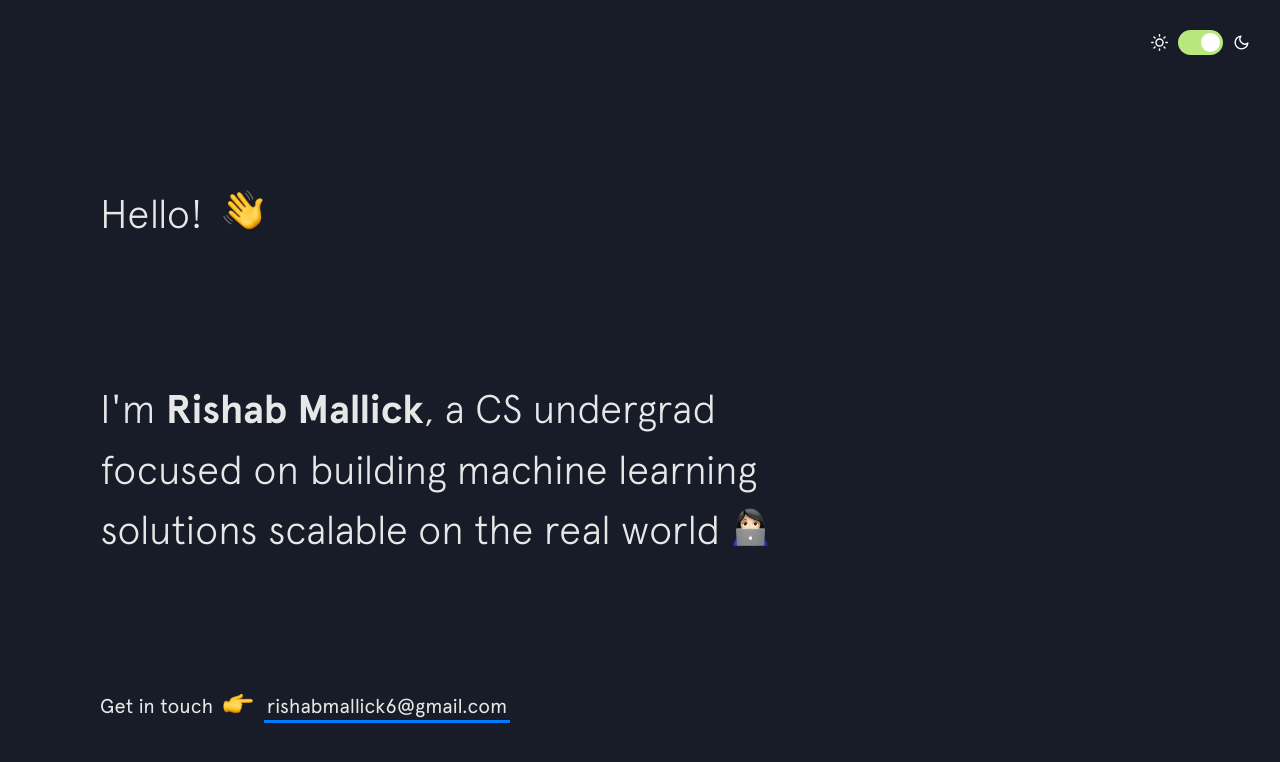
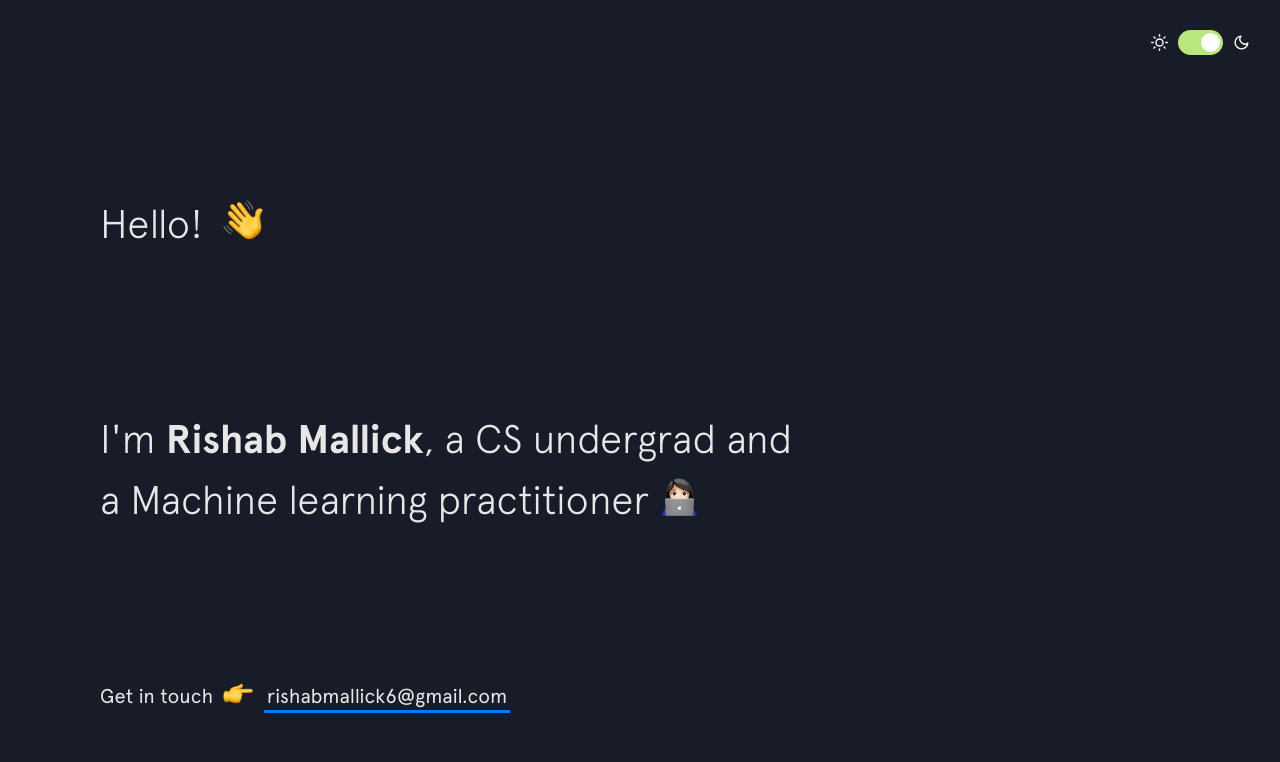
Before and after one commit to rishabgit/rishab.codes, a Jekyll site: the page built from index.html, in a window 1280 px wide and 900 px high. Shown: the top 762 px of the window. Built offline with Jekyll 4.4.1, drawn with Linux system fonts in a browser that asks for light colours; nearby versions of some CDN libraries.

Commit message:
domain and intro change

```diff
--- a/_config.yml
+++ b/_config.yml
@@ -1,13 +1,13 @@
 # Site settings
 name: Rishab Mallick
 title: Rishab Mallick | Machine learning
-description: CS undergrad focused on building machine learning solutions scalable on the real world
-url: https://rishab.codes/
+description: CS undergrad and a Machine learning practitioner
+url: https://rishab.page/
 baseurl: ''
 email: rishabmallick6@gmail.com
-cover: https://rishab.codes/img/og.png
-logo: https://rishab.codes/img/emojis/technologist.png
-resume: https://rishab.codes/resume.pdf
+cover: https://rishab.page/img/og.png
+logo: https://rishab.page/img/emojis/technologist.png
+resume: https://rishab.page/resume.pdf
 social:
   - title: email
     url: mailto:rishabmallick6@gmail.com
--- a/_includes/intro.html
+++ b/_includes/intro.html
@@ -4,7 +4,7 @@
   </h1>
 
   <h2 class="intro__tagline">I'm
-    <span class="name">Rishab Mallick</span>, a CS undergrad focused on building machine learning solutions scalable on the real world
+    <span class="name">Rishab Mallick</span>, a CS undergrad and a Machine learning practitioner
     <span class="emoji technologist"></span>
   </h2>
 
--- a/package.json
+++ b/package.json
@@ -1,7 +1,7 @@
 {
-  "name": "rishab.codes",
+  "name": "rishab.page",
   "version": "0.0.0",
-  "description": "CS undergrad focused on building machine learning solutions scalable on the real world",
+  "description": "CS undergrad and a Machine learning practitioner",
   "repository": {
     "type": "git",
     "url": "https://github.com/bchiang7/bchiang7.github.io"
```
Also changed, not shown: _config_dev.yml (+5 -5 lines), 1 other file.
